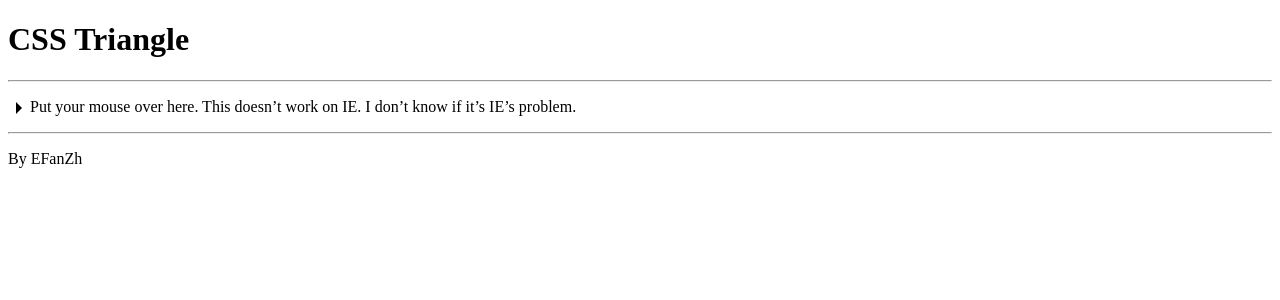
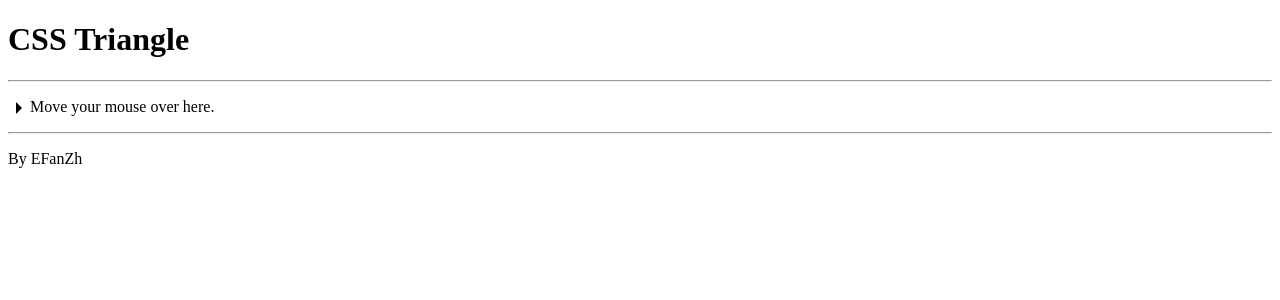
Before and after one commit to fuzeyi/efanzh.github.io, a Jekyll site: the page demos/css_triangle/css_triangle.html, which Jekyll copies as it is, in a window 1280 px wide. Shown: the top 300 px of the page. Built offline with Jekyll 4.4.1, drawn with Linux system fonts in a browser that asks for light colours.

Commit message:
Update css_triangle.html

```diff
--- a/demos/css_triangle/css_triangle.html
+++ b/demos/css_triangle/css_triangle.html
@@ -11,7 +11,7 @@
             <hr />
         </header>
         <section>
-            <p class="triangle">Put your mouse over here. This doesn’t work on IE. I don’t know if it’s IE’s problem.</p>
+            <p class="triangle">Move your mouse over here.</p>
         </section>
         <footer>
             <hr />
```
